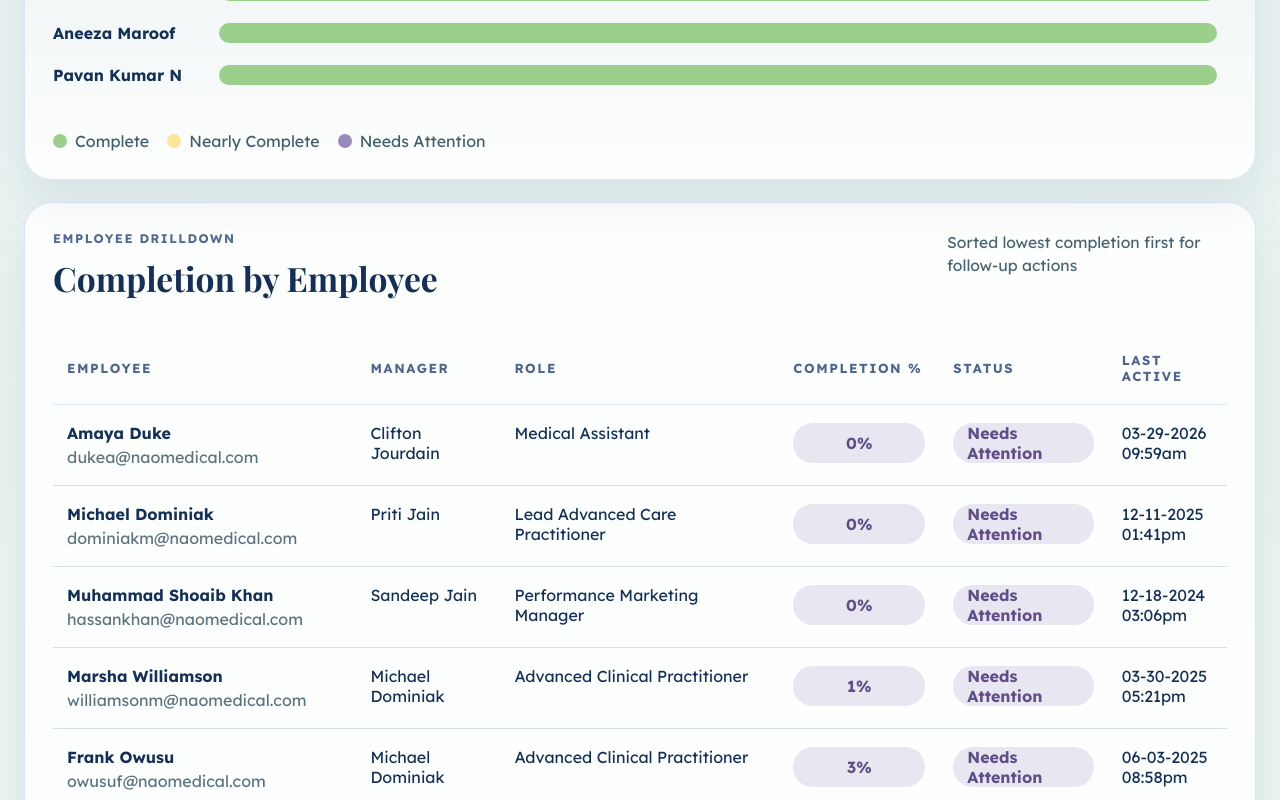
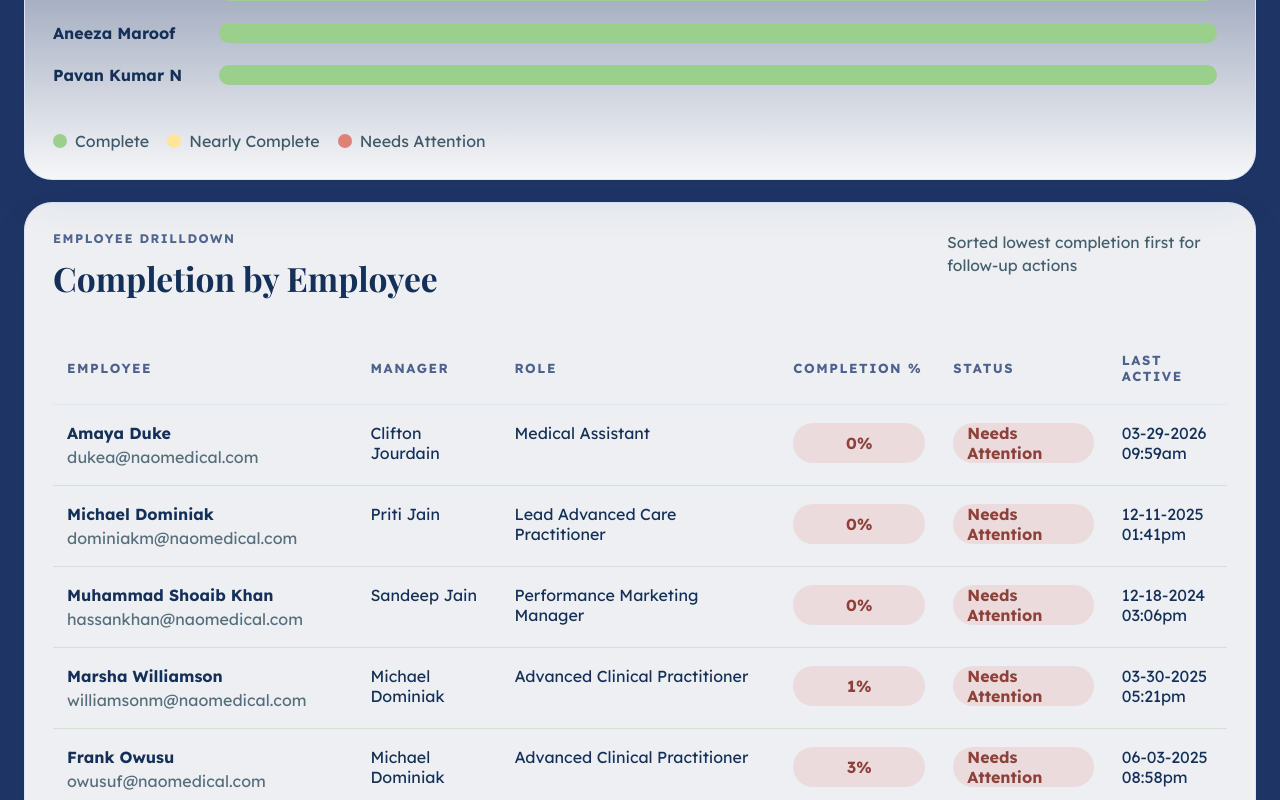
Before and after one commit to andallom-sys/trainual-completion, a Next.js app: page / in a window 1280 px wide. Shown: the part 2920-3720 px from the top of the page. Built offline with nearby package versions, Linux system fonts and the light colour scheme; no server answers; the database is empty.

Commit message:
Fix needs attention color and solid navy background

```diff
--- a/app/globals.css
+++ b/app/globals.css
@@ -5,8 +5,6 @@
   --nao-green-soft: #8ac0a1;
   --nao-teal: #88d0c8;
   --nao-blue-soft: #82c3db;
-  --nao-lilac: #ab9dc6;
-  --nao-lilac-soft: #9a89bb;
   --nao-gold: #ffe599;
   --nao-red: #e08178;
   --nao-cream: #f5fbf4;
@@ -28,9 +26,7 @@ body {
   margin: 0;
   color: var(--nao-ink);
   font-family: var(--font-body), sans-serif;
-  background:
-    radial-gradient(circle at top center, rgba(130, 195, 219, 0.14), transparent 32%),
-    linear-gradient(180deg, rgba(245, 251, 244, 0.98) 0%, rgba(238, 246, 251, 0.98) 100%);
+  background: var(--nao-navy);
 }
 
 a {
@@ -330,7 +326,7 @@ a {
 }
 
 .stacked-segment--risk {
-  background: var(--nao-lilac-soft);
+  background: var(--nao-red);
 }
 
 .legend-row {
@@ -362,7 +358,7 @@ a {
 }
 
 .legend-dot--risk {
-  background: var(--nao-lilac-soft);
+  background: var(--nao-red);
 }
 
 .table-shell {
@@ -427,8 +423,8 @@ a {
 }
 
 .score-pill--risk {
-  background: rgba(171, 157, 198, 0.26);
-  color: #5f4e88;
+  background: rgba(224, 129, 120, 0.18);
+  color: #8f4139;
 }
 
 @media (max-width: 1320px) {
```
